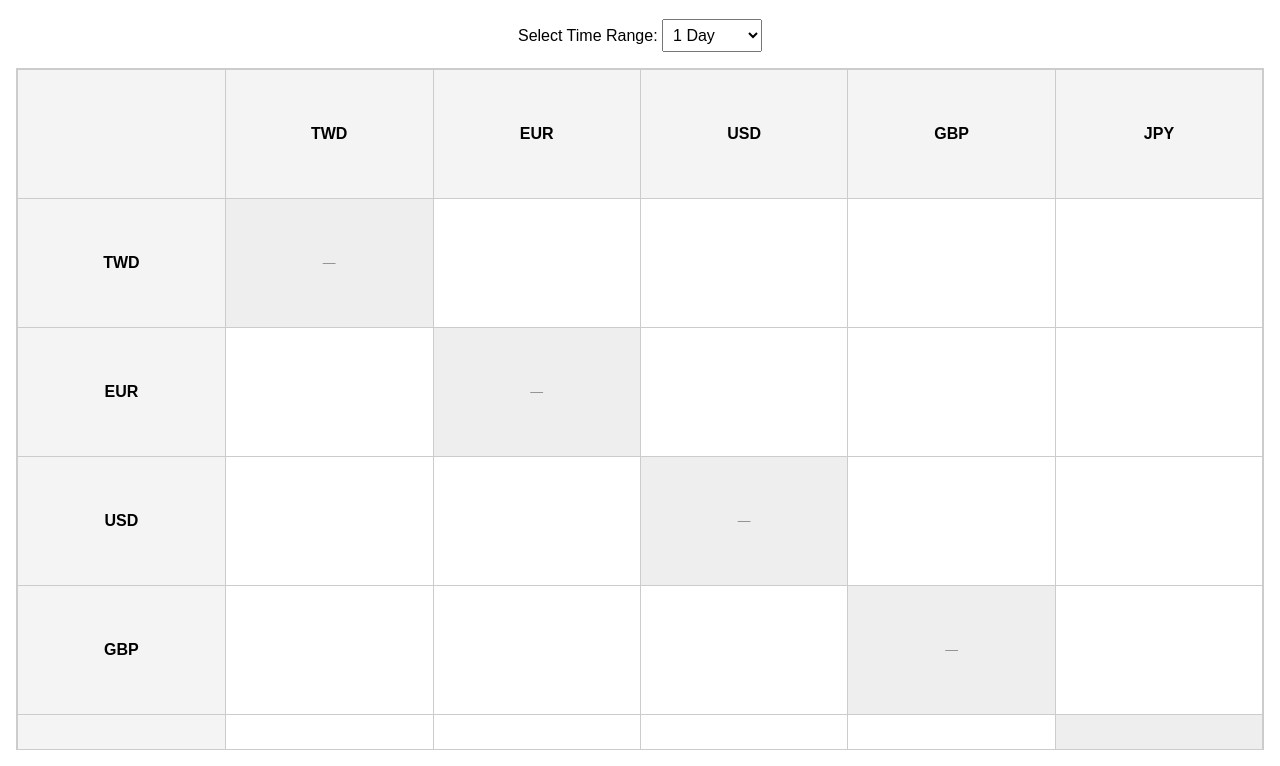
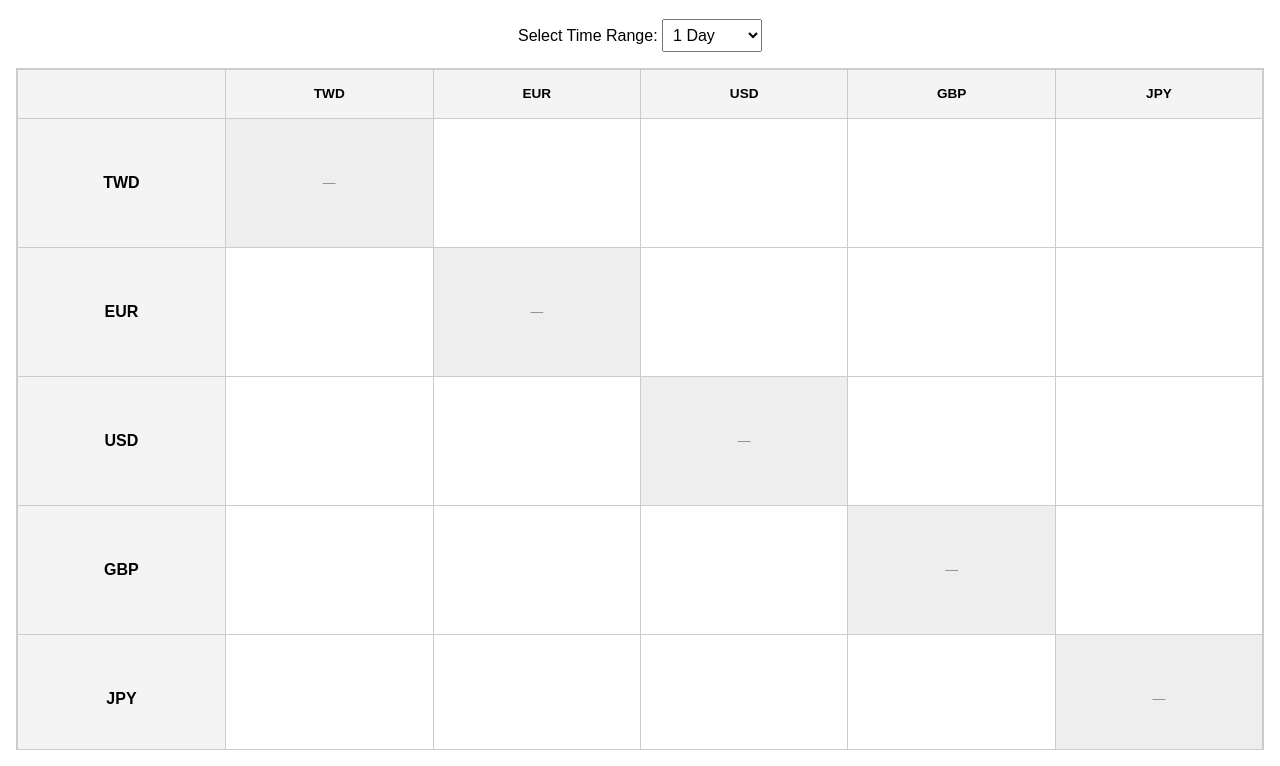
Before and after one commit to Raistlinwolf/Currency, a plain HTML site: page index.html in a window 1280 px wide. Shown: the part 77-843 px from the top of the page. Drawn offline with Linux system fonts and the light colour scheme; a script that the page names is missing.

Commit message:
Update index.html

```diff
--- a/index.html
+++ b/index.html
@@ -45,6 +45,12 @@
       height: 120px;
       padding: 4px;
       text-align: center;
+    }
+
+    tr:first-child th {
+      padding: 4px 6px;
+      font-size: 0.85em;
+      height: 40px;
     }
 
     th.header-cell {
```
